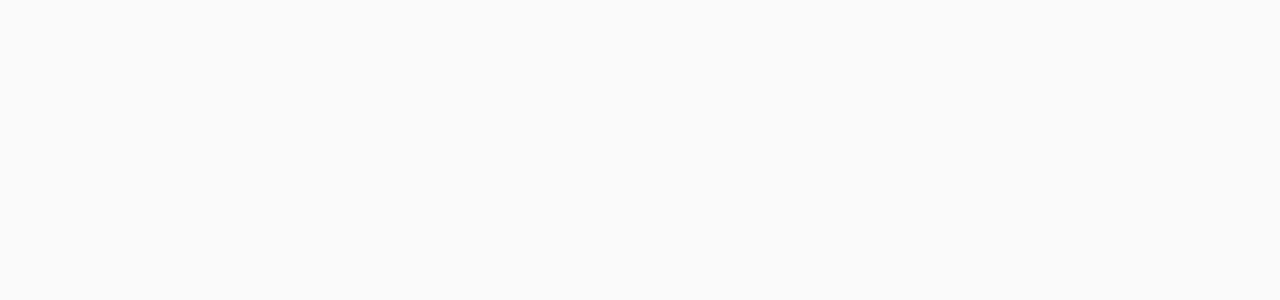
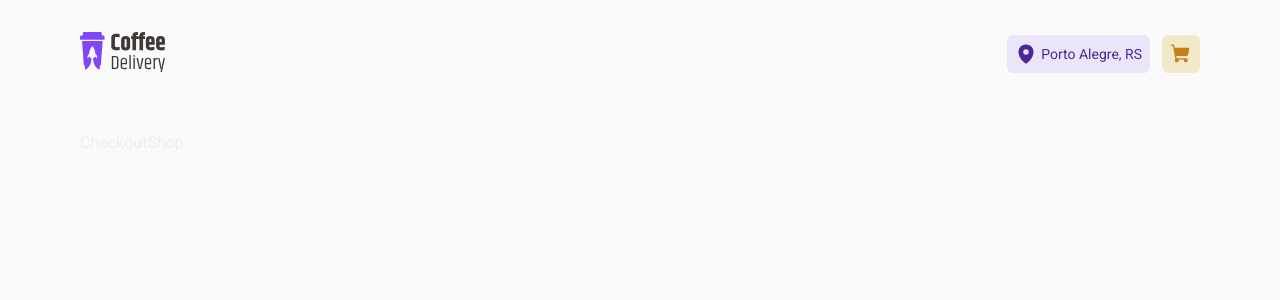
Before and after one commit to cdfortes/ignite-coffee-delivery, a React (Vite) app: page /checkout in a window 1280 px wide. Before the commit this address had no page. Shown: the top 300 px of the page. Built offline with nearby package versions, Linux system fonts and the light colour scheme.

Commit message:
pages and context correct

```diff
--- a/src/App.tsx
+++ b/src/App.tsx
@@ -4,12 +4,15 @@ import { Router } from './Router'
 
 import { GlobalStyle } from './styles/global'
 import { defaultTheme } from './styles/theme'
+import { ShopContextProvider } from './context/ShopContext'
 
 export function App() {
   return (
     <ThemeProvider theme={defaultTheme}>
       <BrowserRouter>
-        <Router />
+        <ShopContextProvider>
+          <Router />
+        </ShopContextProvider>
       </BrowserRouter>
 
       <GlobalStyle />
--- a/src/Router.tsx
+++ b/src/Router.tsx
@@ -2,12 +2,16 @@ import { Route, Routes } from 'react-router-dom'
 import { DefaultLayout } from './layouts/DefaultLayout'
 
 import { Home } from './pages/Home'
+import { CheckoutShop } from './pages/CheckoutShop'
+import { OrderConfirmed } from './pages/OrderConfirmed'
 
 export function Router() {
   return (
     <Routes>
       <Route path="/" element={<DefaultLayout />}>
         <Route path="/" element={<Home />} />
+        <Route path="/checkout" element={<CheckoutShop />} />
+        <Route path="/checkout-success" element={<OrderConfirmed />} />
       </Route>
     </Routes>
   )
--- a/src/components/Header/index.tsx
+++ b/src/components/Header/index.tsx
@@ -1,7 +1,7 @@
 import { HeaderContainer, ActionContainer, Localization, Cart } from './styles'
 
 import Logo from '../../assets/logo.svg'
-import { Link } from 'react-router-dom'
+import { NavLink } from 'react-router-dom'
 import { MapPin, ShoppingCart } from 'phosphor-react'
 import { useShop } from '../../hooks/useShop'
 
@@ -9,15 +9,16 @@ export const Header = () => {
   const { ShopQuantity } = useShop()
   return (
     <HeaderContainer>
-      <Link to="/">
+      <NavLink to="/">
         <img src={Logo} alt="Logo" />
-      </Link>
+      </NavLink>
       <ActionContainer>
         <Localization>
           <MapPin size={22} weight="fill" />
           <span>Porto Alegre, RS</span>
         </Localization>
-        <Cart>
+
+        <Cart to="/checkout">
           {ShopQuantity >= 1 && <span>{ShopQuantity}</span>}
           <ShoppingCart size={22} weight="fill" />
         </Cart>
--- a/src/components/Header/styles.ts
+++ b/src/components/Header/styles.ts
@@ -1,3 +1,4 @@
+import { NavLink } from 'react-router-dom'
 import styled from 'styled-components'
 
 export const HeaderContainer = styled.header`
@@ -29,7 +30,7 @@ export const Localization = styled.a`
   line-height: 1.3;
 `
 
-export const Cart = styled.a`
+export const Cart = styled(NavLink)`
   padding: 0.8rem;
   color: ${(props) => props.theme['yellow-700']};
   background-color: ${(props) => props.theme['yellow-300']};
@@ -37,4 +38,20 @@ export const Cart = styled.a`
   align-items: center;
 
   border-radius: 6px;
+  position: relative;
+  span {
+    position: absolute;
+    width: 2rem;
+    height: 2rem;
+    border-radius: 50%;
+    top: calc(-2rem / 2);
+    right: calc(-2rem / 2);
+    color: ${({ theme }) => theme.white};
+    background: ${({ theme }) => theme['yellow-700']};
+    display: flex;
+    align-items: center;
+    justify-content: center;
+    font-size: 1.2rem;
+    font-weight: 700;
+  }
 `
--- /dev/null
+++ b/src/pages/CheckoutShop/index.tsx
@@ -0,0 +1,5 @@
+import { CheckoutShopContainer } from './styles'
+
+export function CheckoutShop() {
+  return <CheckoutShopContainer>CheckoutShop</CheckoutShopContainer>
+}
--- /dev/null
+++ b/src/pages/CheckoutShop/styles.ts
@@ -0,0 +1,12 @@
+import styled from 'styled-components'
+
+export const CheckoutShopContainer = styled.section`
+  width: 100%;
+  max-width: 112rem;
+  margin: 2.5rem auto;
+  display: flex;
+  justify-content: space-between;
+  gap: 2rem;
+`
+
+export const CompleteOrderContainer = styled.form``
--- /dev/null
+++ b/src/pages/OrderConfirmed/index.tsx
@@ -0,0 +1,5 @@
+import { OrderConfirmedContainer } from './styles'
+
+export function OrderConfirmed() {
+  return <OrderConfirmedContainer>OrderConfirmed</OrderConfirmedContainer>
+}
--- /dev/null
+++ b/src/pages/OrderConfirmed/styles.ts
@@ -0,0 +1,10 @@
+import styled from 'styled-components'
+
+export const OrderConfirmedContainer = styled.section`
+  width: 100%;
+  max-width: 112rem;
+  margin: 2.5rem auto;
+  display: flex;
+  justify-content: space-between;
+  gap: 2rem;
+`
```
